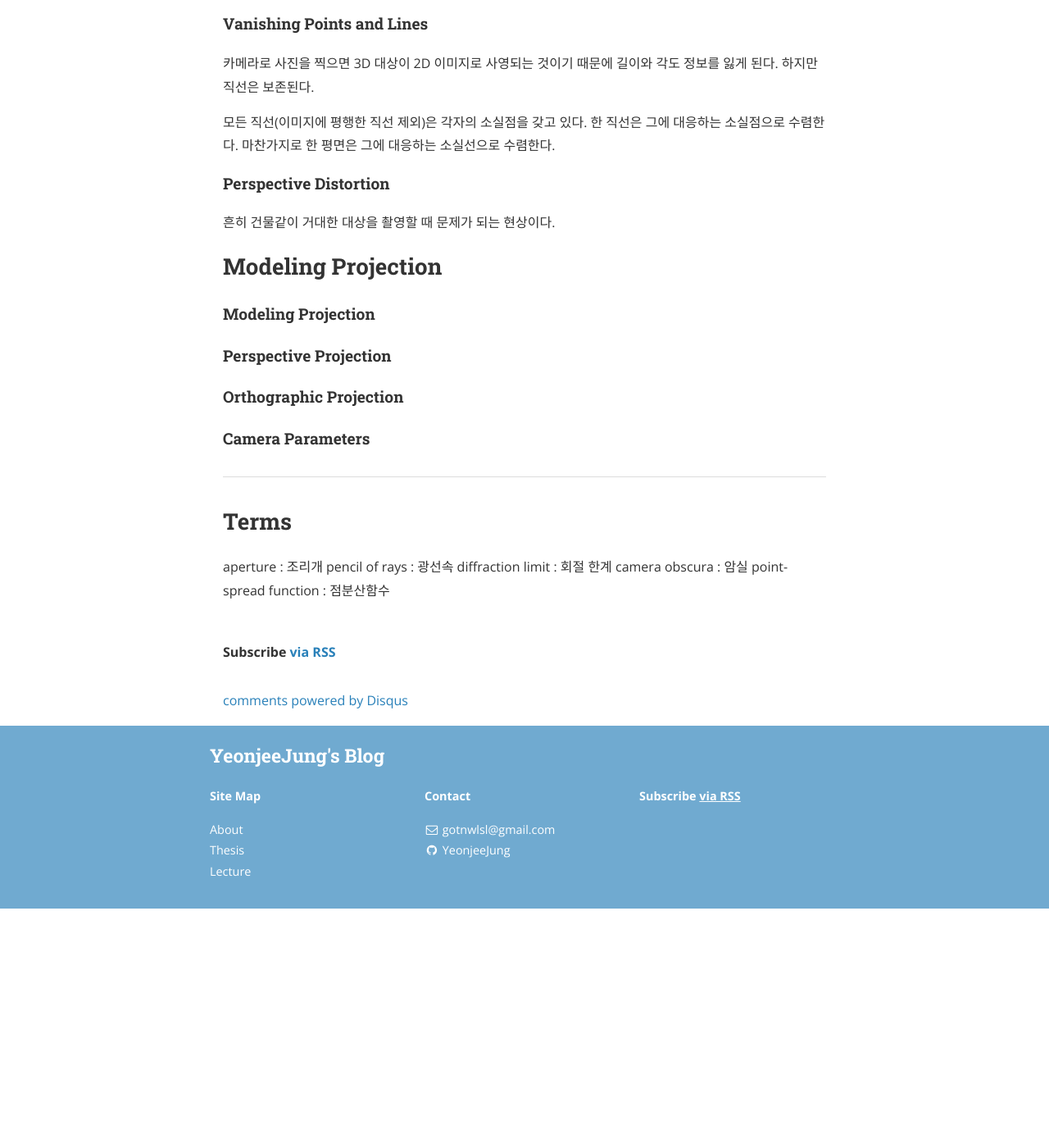
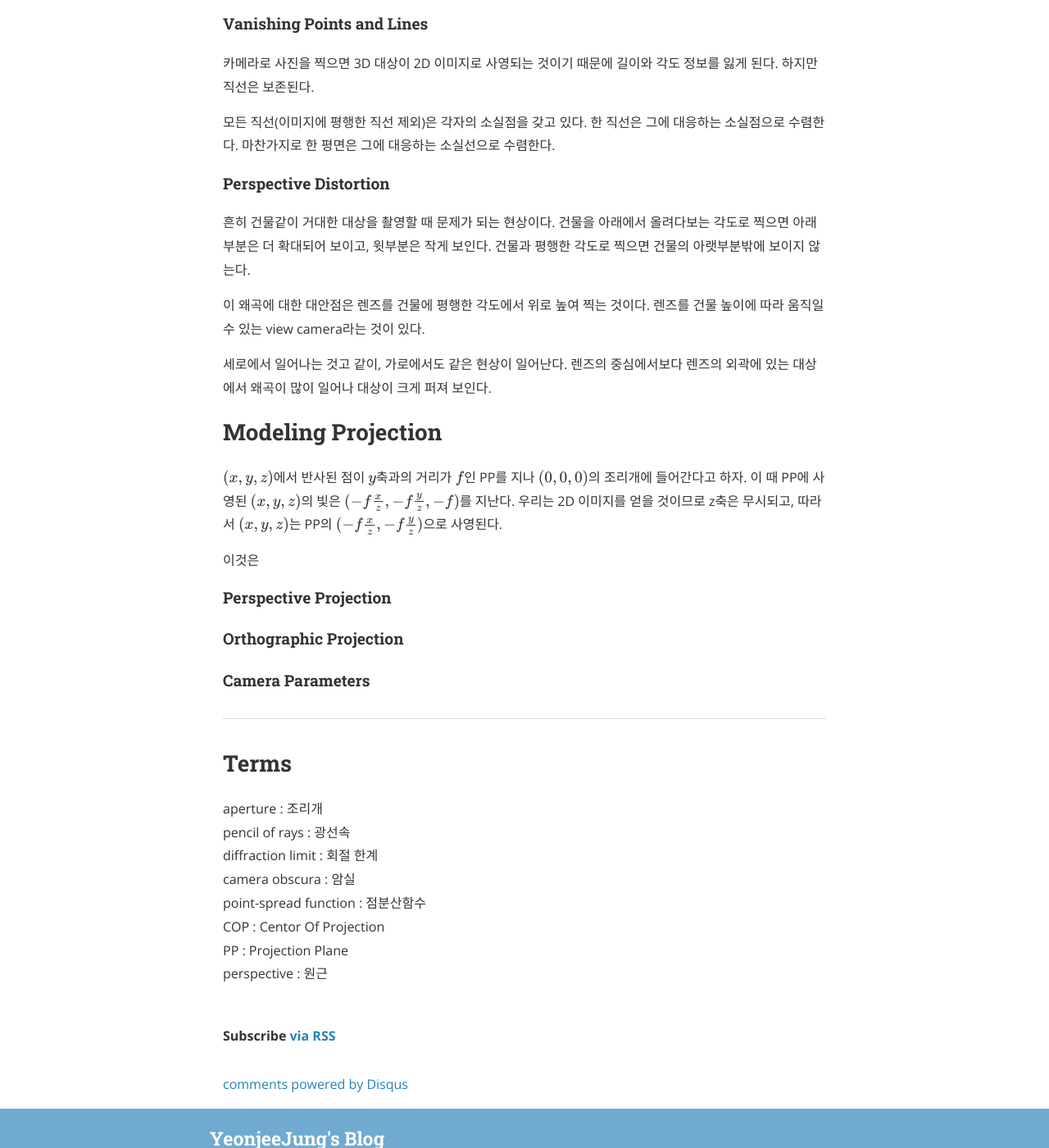
Before and after one commit to YeonjeeJung/yeonjeejung.github.io, a Jekyll site: the page built from Lecture/ComputerVision/_posts/2019-07-04-Lecture2.md, in a window 1280 px wide and 1400 px high, scrolled down 1049 px. Shown: the whole window at 82% size. Built offline with Jekyll 4.4.1, drawn with Linux system fonts in a browser that asks for light colours; nearby versions of some CDN libraries; formulas are drawn with MathJax 3; comment, search, counter and statistics services are not loaded; before the commit the page ends 2157 px from its top, so only the background shows below that; some of the changed text lies outside the part shown.

Commit message:
Modify post

```diff
--- a/Lecture/ComputerVision/_posts/2019-07-04-Lecture2.md
+++ b/Lecture/ComputerVision/_posts/2019-07-04-Lecture2.md
@@ -29,11 +30,16 @@ Pinhole은 바늘구멍이다. 물체와 필름 사이에 작은 구멍이 뚫
 모든 직선(이미지에 평행한 직선 제외)은 각자의 소실점을 갖고 있다. 한 직선은 그에 대응하는 소실점으로 수렴한다. 마찬가지로 한 평면은 그에 대응하는 소실선으로 수렴한다.
 
 #### Perspective Distortion
-흔히 건물같이 거대한 대상을 촬영할 때 문제가 되는 현상이다.
+흔히 건물같이 거대한 대상을 촬영할 때 문제가 되는 현상이다. 건물을 아래에서 올려다보는 각도로 찍으면 아래부분은 더 확대되어 보이고, 윗부분은 작게 보인다. 건물과 평행한 각도로 찍으면 건물의 아랫부분밖에 보이지 않는다.
+
+이 왜곡에 대한 대안점은 렌즈를 건물에 평행한 각도에서 위로 높여 찍는 것이다. 렌즈를 건물 높이에 따라 움직일 수 있는 view camera라는 것이 있다.
+
+세로에서 일어나는 것고 같이, 가로에서도 같은 현상이 일어난다. 렌즈의 중심에서보다 렌즈의 외곽에 있는 대상에서 왜곡이 많이 일어나 대상이 크게 퍼져 보인다.
 
 ## Modeling Projection
+$(x, y, z)$에서 반사된 점이 $y$축과의 거리가 $f$인 PP를 지나 $(0, 0, 0)$의 조리개에 들어간다고 하자. 이 때 PP에 사영된 $(x, y, z)$의 빛은 $(-f \frac{x}{z}, -f\frac{y}{z}, -f)$를 지난다. 우리는 2D 이미지를 얻을 것이므로 z축은 무시되고, 따라서 $(x, y, z)$는 PP의 $(-f \frac{x}{z}, -f\frac{y}{z})$으로 사영된다.
 
-#### Modeling Projection
+이것은
 
 #### Perspective Projection
 
@@ -48,3 +54,6 @@ pencil of rays : 광선속
 diffraction limit : 회절 한계
 camera obscura : 암실
 point-spread function : 점분산함수
+COP : Centor Of Projection
+PP : Projection Plane
+perspective : 원근
--- a/_config.yml
+++ b/_config.yml
@@ -199,3 +199,10 @@ protocols:
 
 category_dir: category/
 tag_dir: tag/
+
+# Conversion
+markdown: kramdown
+highlighter: rouge
+lsi: false
+excerpt_separator: "\n\n"
+incremental: false
--- a/_layouts/default.html
+++ b/_layouts/default.html
@@ -2,7 +2,9 @@
 <html>
 
   {% include head.html %}
-
+  {% if page.use_math %}
+    {% include mathjax_support.html %}
+  {% endif %}
   <body>
 
     {% include header.html %}
```
Also changed, not shown: other parts of Lecture/ComputerVision/_posts/2019-07-04-Lecture2.md (+1 -0 lines), _includes/mathjax_support.html (added, +23 -0 lines), 15 other files.
